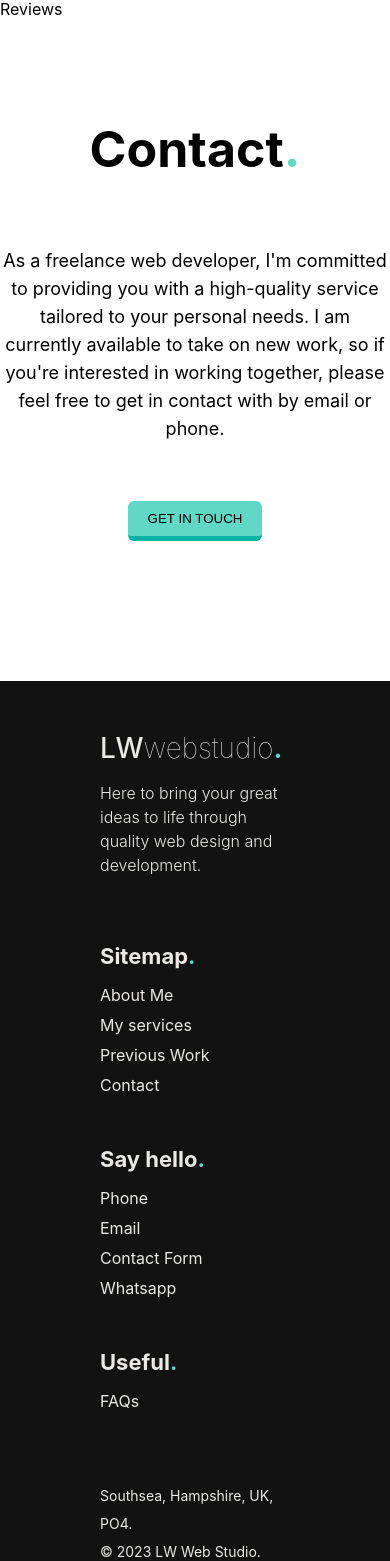
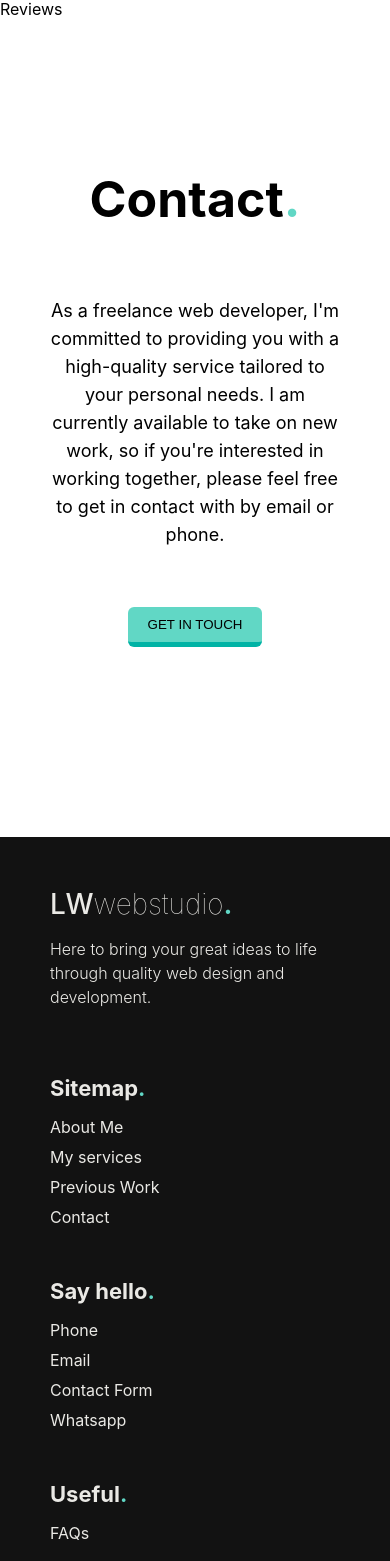
Before and after one commit to leoarthurwall/LW-Website, a React (Create React App) app: page / in a window 390 px wide. Shown: the part 5447-7008 px from the top of the page. Built offline with nearby package versions, Linux system fonts and the light colour scheme.

Commit message:
contact - set container margin to 50 for breakpoint below 760ç2

```diff
--- a/src/Components/Contact/Contact.module.css
+++ b/src/Components/Contact/Contact.module.css
@@ -36,3 +36,8 @@
   justify-content: center;
   align-items: center;
 }
+@media only screen and (max-width: 760px) {
+  .container {
+    padding: 50px;
+  }
+}
--- a/src/Components/Footer/Footer.module.css
+++ b/src/Components/Footer/Footer.module.css
@@ -149,3 +149,9 @@
     width: 100%;
   }
 }
+
+@media only screen and (max-width: 760px) {
+  .container {
+    padding: 50px;
+  }
+}
```
